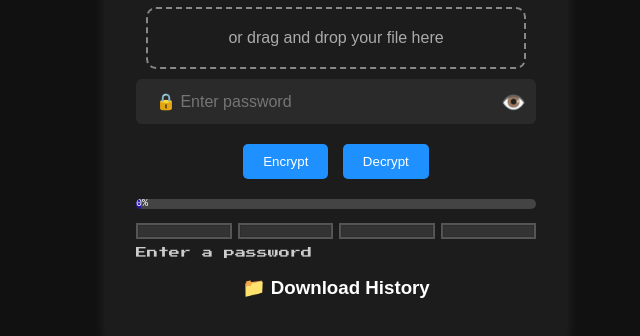
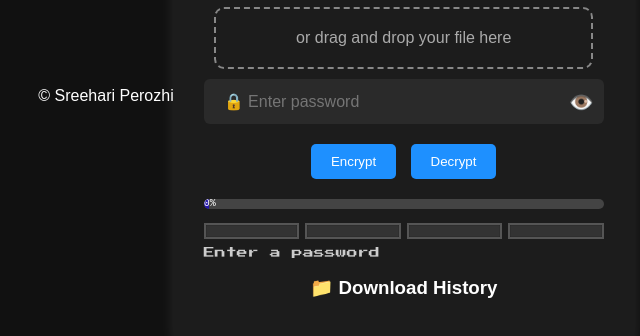
Before and after one commit to sreehariperozhi/SEKURE, a plain HTML site: page index.html in a window 1280 px wide. Shown: the part 304-640 px from the top of the page, without its empty margins (304-944 px from the left). Drawn offline with Linux system fonts and the light colour scheme.

Commit message:
index.html

```diff
--- a/index.html
+++ b/index.html
@@ -6,6 +6,9 @@
   <title>Secure File Encryptor</title>
   <link href="https://fonts.googleapis.com/css2?family=Press+Start+2P&display=swap" rel="stylesheet" />
   <link rel="stylesheet" href="style.css" />
+  <footer class="site-footer">
+  © Sreehari Perozhi
+</footer>
 </head>
 <body>
   <div class="container">
```
